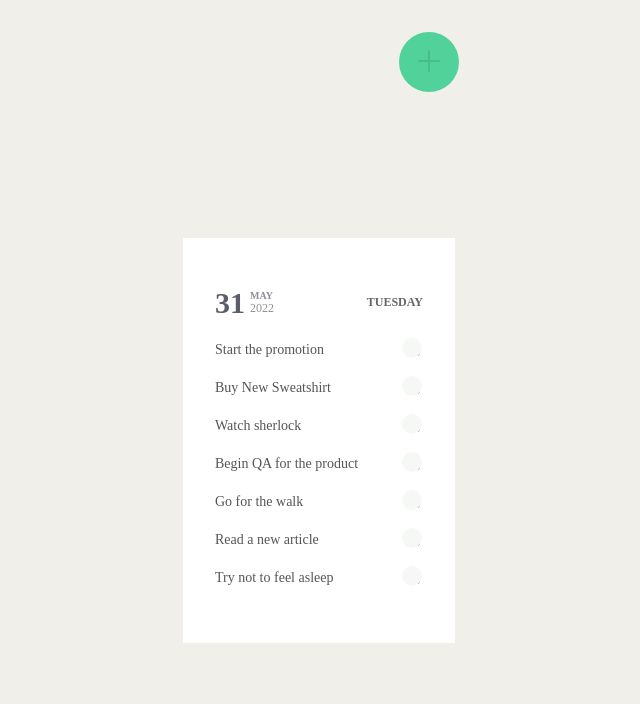
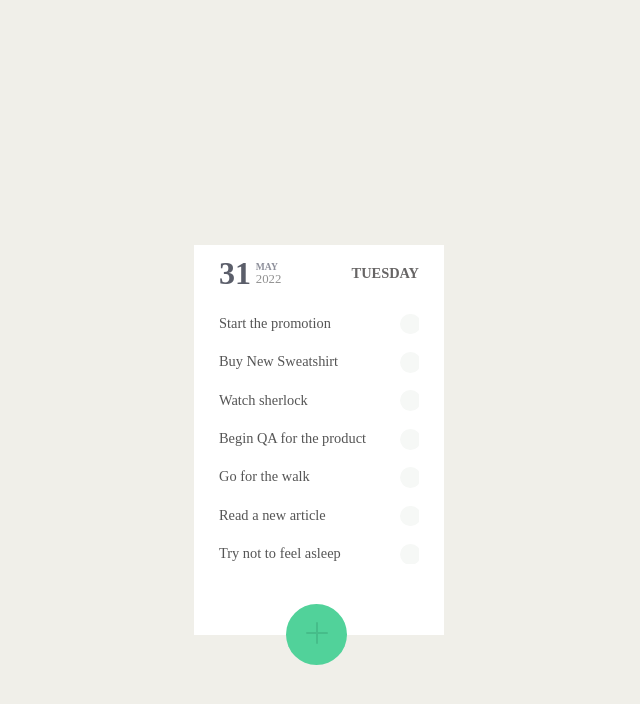
Before and after one commit to razarehan28/React_Js, a React (Create React App) app in the folder todo-list/: page / in a window 1280 px wide. Shown: the top 704 px of the page, without its empty margins (321-961 px from the left). Built offline with nearby package versions, Linux system fonts and the light colour scheme.

Commit message:
changes as per PR review

```diff
--- a/todo-list/src/App.css
+++ b/todo-list/src/App.css
@@ -6,8 +6,8 @@
   background-color: #f0efe9;
 }
 .todo-container {
-  width: 13rem;
-  padding: 3rem 2rem;
+  width: 200px;
+  padding: 10px 25px;
   background-color: #ffffff;
   box-shadow:  #f5efef;
 }
--- a/todo-list/src/Components/AddTask/AddTask.css
+++ b/todo-list/src/Components/AddTask/AddTask.css
@@ -1,11 +1,11 @@
 .btn {
-  height: 60px;
-  width: 60px;
+  height: 3.8rem;
+  width: 3.8rem;
   border-radius: 60%;
   background-color: #51d29a;
   cursor: pointer;
-  position: absolute;
-  top: 2rem;
-  left: 45rem;
+  position: relative;
+  top: 2.5rem;
+  left: 4.2rem;
   border: none;
 }
--- a/todo-list/src/Components/HeaderTodo/HeaderTodo.css
+++ b/todo-list/src/Components/HeaderTodo/HeaderTodo.css
@@ -5,26 +5,26 @@
 }
 .date {
   display: flex;
-  gap: 5px;
+  gap: 0.3rem;
   color: #5b5e6a;
   align-items: center;
 }
 .day {
   display: flex;
-  font-size: 30px;
+  font-size: 2rem;
   font-weight: bold;
 }
 .month {
-  font-size: 10px;
+  font-size: 0.6rem;
   color: #8d8f9a;
   font-weight: bold;
 }
 .year {
-  font-size: 12px;
+  font-size: 0.8rem;
   color: #919191;
 }
 .weekday {
-  font-size: 12px;
+  font-size: 0.9rem;
   font-weight: bold;
   color: #676565;
 }
--- a/todo-list/src/Components/TodoList/TodoList.css
+++ b/todo-list/src/Components/TodoList/TodoList.css
@@ -1,5 +1,5 @@
 .list-container {
-  height: 275px;
+  height: 17rem;
   overflow-y: scroll;
 }
 .list-container::-webkit-scrollbar {
@@ -9,17 +9,17 @@
   color: #c1c1c1;
 }
 .list:first-child {
-  padding-top: 15px;
+  padding-top: 1rem;
 }
 .list p {
-  font-size: 14px;
+  font-size: 0.9rem;
 }
 .list {
-  height: 30px;
+  height: 1.9rem;
   display: flex;
   align-items: center;
   justify-content: space-between;
-  padding-top: 8px;
+  padding-top: 0.5rem;
 }
 .not-completed {
   color: #555555;
@@ -31,10 +31,10 @@
 .list-checkbox:before {
   content: "";
   display: block;
-  width: 20px;
-  height: 20px;
-  top: -5px;
-  left: -5px;
+  width: 1.3rem;
+  height: 1.3rem;
+  top: -0.2rem;
+  left: -0.2rem;
   position: absolute;
   background-color: #f6f8f6;
   border-radius: 50%;
@@ -46,8 +46,8 @@
   left: -5px;
   display: block;
   background-color: #15eb80;
-  width: 20px;
-  height: 20px;
+  width: 1.2rem;
+  height: 1.2rem;
 }
 .list-checkbox:checked:after {
   content: "";
@@ -56,8 +56,8 @@
   border-radius: 50%;
   background-image: url("../../Images/icon.jpg");
   position: absolute;
-  width: 12px;
-  height: 12px;
+  width: 0.8rem;
+  height: 0.8rem;
   top: -2px;
   left: -3px;
 }
```
Also changed, not shown: todo-list/OutputScreenshot/Screenshot from 2022-05-30 10-11-09.png (deleted), todo-list/OutputScreenshot/ScreenshotTodo.png (added).
